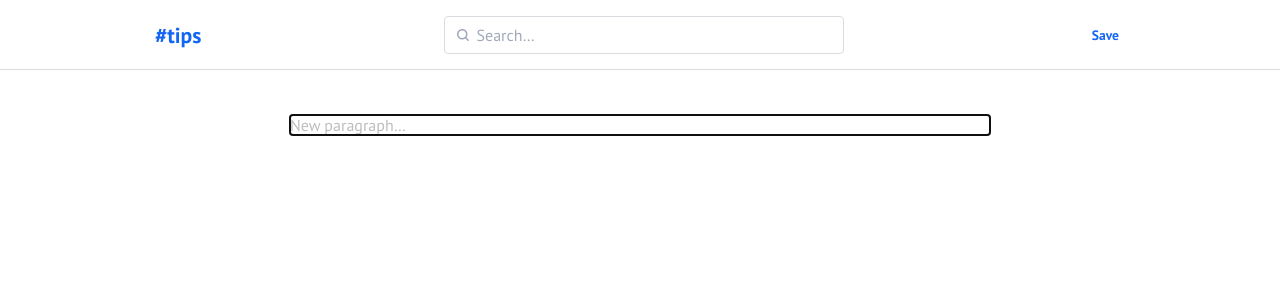
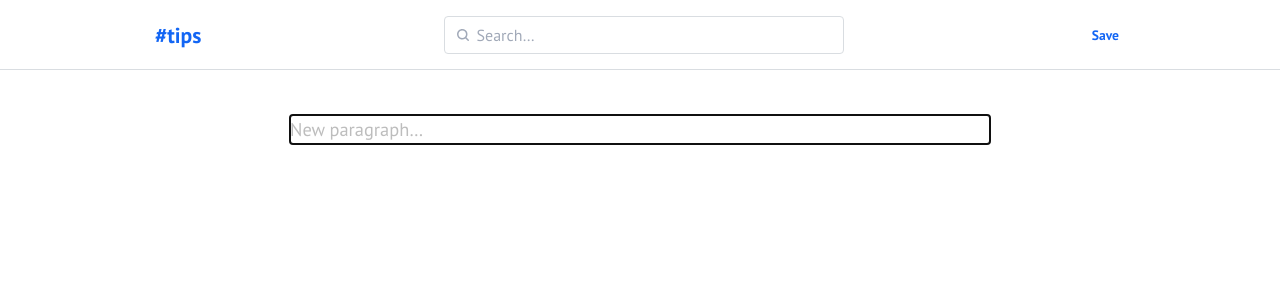
Before and after one commit to devenode/tips_frontend, a React (Create React App) app: page /edit-post/1 in a window 1280 px wide. Shown: the top 300 px of the page. Built offline with nearby package versions, Linux system fonts and the light colour scheme.

Commit message:
Editor style

```diff
--- a/src/components/TextEditor/elements.js
+++ b/src/components/TextEditor/elements.js
@@ -13,6 +13,8 @@ const TAGS = {
    UL: `bulleted-list`,
    OL: `numbered-list`,
    CODE: `code`,
+   // TO DO text align
+   // TO DO hotkeys
 }
 
 export default TAGS;
--- a/src/components/TextEditor/index.js
+++ b/src/components/TextEditor/index.js
@@ -3,6 +3,7 @@ import { Editable, useSlate } from 'slate-react';
 import Leaf from './Leaf';
 import Block from './Block';
 import { stepInOutFromInline } from './withInlines';
+import s from './styles.module.css';
 
 
 const TextEditor = props => {
@@ -13,6 +14,7 @@ const TextEditor = props => {
    const onKeyDown = useCallback(e => stepInOutFromInline(editor, e), [editor]);
 
    return (
+      <div className={s.editorBox}>
          <Editable
             spellCheck
             autoFocus
@@ -21,6 +23,7 @@ const TextEditor = props => {
             onKeyDown={onKeyDown}
             renderLeaf={renderLeaf}
          />
+      </div>
    )
 }
 
--- /dev/null
+++ b/src/components/TextEditor/styles.module.css
@@ -0,0 +1,19 @@
+.editorBox {
+   font-size: 1.15rem;
+   line-height: 1.8rem;
+}
+.editorBox p {
+   margin-bottom: 18px;
+}
+.editorBox ul {
+   list-style: initial;
+   margin-left: 55px;
+   margin-bottom: 18px;
+}
+.editorBox ol {
+   margin-left: 55px;
+   margin-bottom: 18px;
+}
+.editorBox li {
+   padding-left: 8px;
+}
```
Lines whose indentation alone changed are shown as unchanged.
